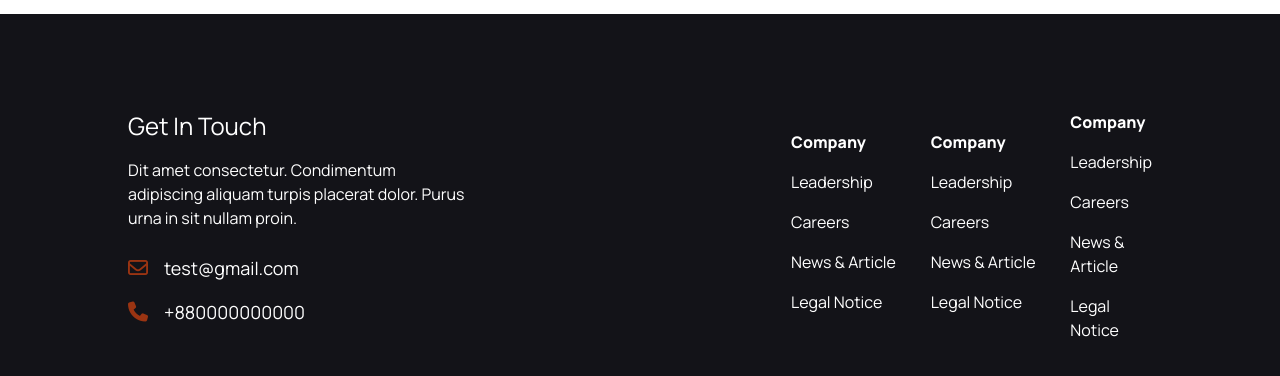
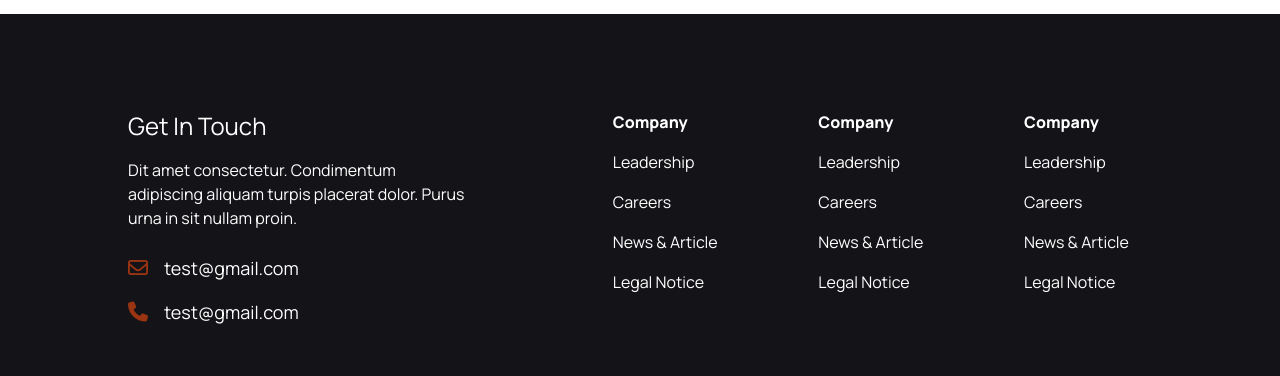
Before and after one commit to rezvirumon/b9-a3, a plain HTML site: page index.html in a window 1280 px wide. Shown: the part 5229-5605 px from the top of the page. Drawn offline with nearby package versions, Linux system fonts and the light colour scheme.

Commit message:
fixed sizing

```diff
--- a/index.html
+++ b/index.html
@@ -629,7 +629,7 @@
         <!-- footer content -->
         <div class="lg:flex  bg-[#131318;]  lg:h-96 text-white  lg:px-32  pt-24">
             <!-- left Content -->
-            <div class="container  ">
+            <div class="container  lg:w-96">
                 <h3 class="text-2xl  mb-4 text-center lg:text-left">Get In Touch</h3>
                 <p class="mb-6 text-center lg:text-left">Dit amet consectetur. Condimentum <br>
                     adipiscing aliquam turpis placerat dolor. Purus <br>
@@ -640,11 +640,11 @@
                 </div>
                 <div class="flex items-center gap-4 justify-center mt-4 lg:justify-start">
                     <i class="text-orange-800 text-xl fa-solid fa-phone"></i>
-                    <p class="text-lg ">+880000000000</p>
+                    <p class="text-lg ">test@gmail.com</p>
                 </div>
             </div>
             <!-- footer information -->
-            <div class="flex justify-evenly py-5 lg:w-2/4 ">
+            <div class="flex justify-evenly py-5 lg:py-0 lg:w-2/4 ">
                 <div class="text-center lg:text-left">
                     <h1 class="font-extrabold ">Company</h1>
                     <p class="mt-4">Leadership</p>
@@ -660,7 +660,7 @@
                     <p class="mt-4">Legal Notice</p>
                 </div>
             </div>
-            <div class="flex justify-center  ">
+            <div class="flex justify-center pb-10 ">
                 <div class="text-center lg:text-left">
                     <h1 class="font-extrabold ">Company</h1>
                     <p class="mt-4">Leadership</p>
```
